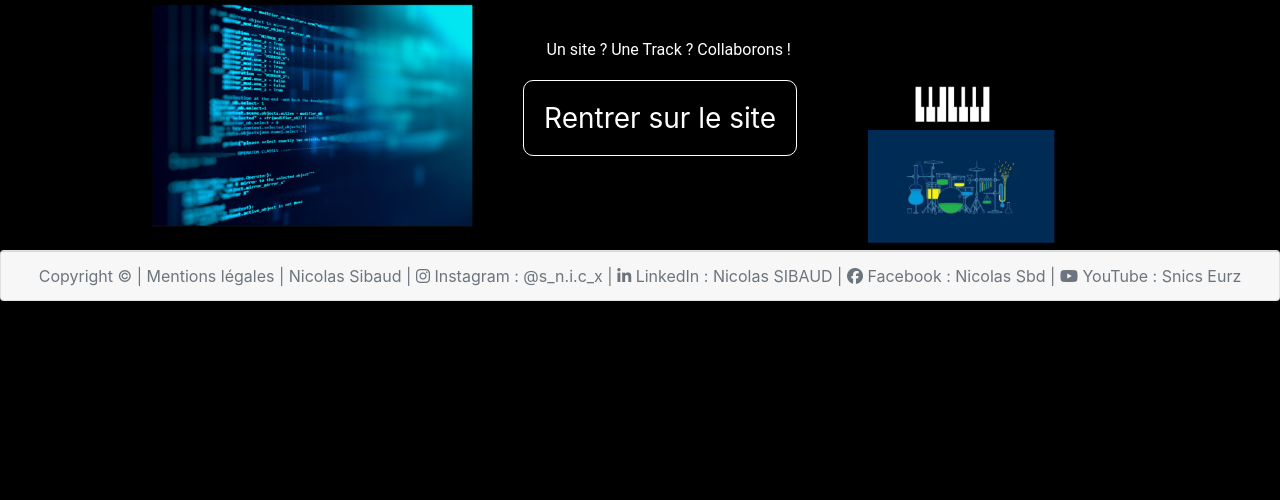
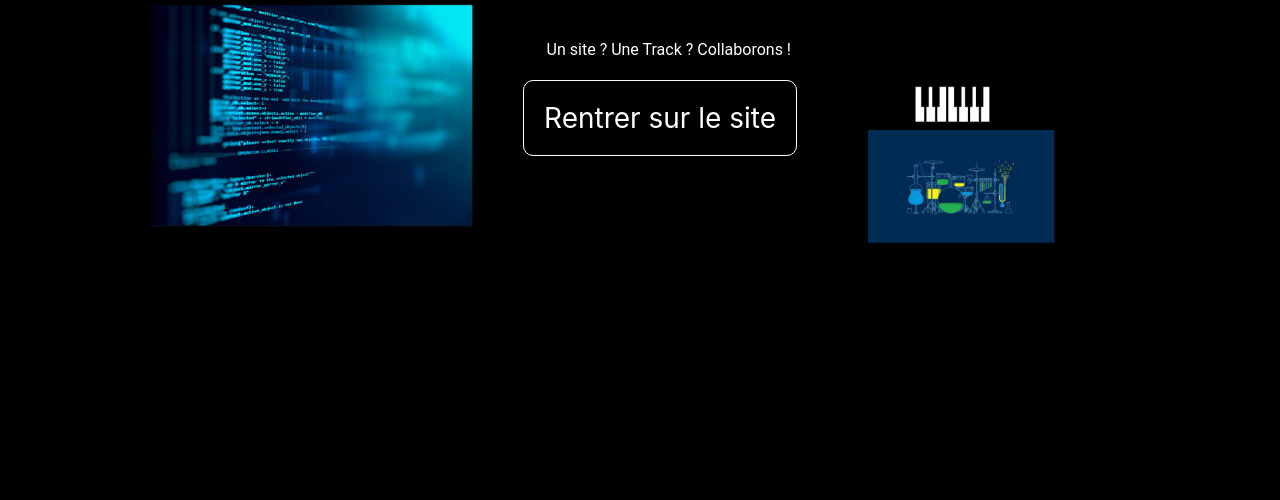
Before and after one commit to Snickeurz/portefolio, a PHP site: page / in a window 1280 px wide. Shown: the part 198-698 px from the top of the page. Run offline with PHP 8.4, Linux system fonts and the light colour scheme; some libraries are stand-ins or nearby versions.

Commit message:
first commit

```diff
--- a/footer.html
+++ b/footer.html
@@ -1,5 +1,5 @@
-<footer>
-    <div class="card text-center anim" id="footer">
+<footer class="hide anim" id="footer">
+    <div class="card text-center ">
         <div class="card-footer text-muted">
             Copyright © | Mentions légales |  Nicolas Sibaud  | <i class="fab fa-instagram"></i> Instagram : @s_n.i.c_x | <i class="fab fa-linkedin-in"></i> LinkedIn : Nicolas SIBAUD | <i class="fab fa-facebook"></i> Facebook : Nicolas Sbd | <i class="fab fa-youtube"></i> YouTube : Snics Eurz
         </div>
--- a/index.php
+++ b/index.php
@@ -24,11 +24,10 @@ switch($uc)
         include ("nav.html");
         // Main  content
         include ("parallax.html");
+        // Footer
+        include ("footer.html");
         break;
     default :
         include ("guard.html");
         break;
 }
-
-// Footer
-include ("footer.html");
```
